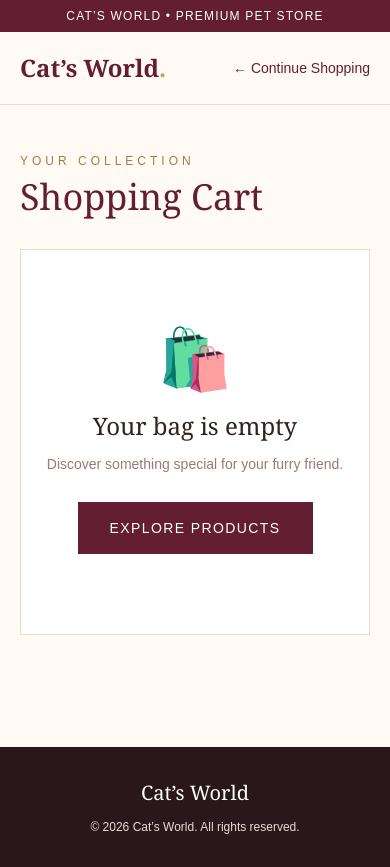
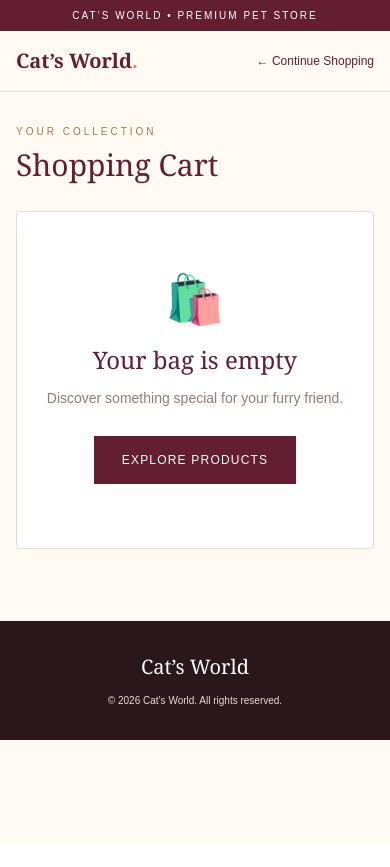
Before and after one commit to taruk7233-ai/cats-world-store, a Next.js app: page /cart in a window 390 px wide. After the commit the page ends 844 px from the top, so only its background shows below. Built offline with nearby package versions, Linux system fonts and the light colour scheme.

Commit message:
Refactor cart page layout and styles
Updated layout and styling for the cart page, including header, footer, and product display adjustments.

```diff
--- a/src/app/cart/page.tsx
+++ b/src/app/cart/page.tsx
@@ -111,40 +111,57 @@ export default function CartPage() {
   }
 
   return (
-    <main className="min-h-screen bg-[#fffaf4] text-[#30221f]">
-      <div className="bg-[#641e32] text-white text-center py-2 text-xs tracking-widest">
+    <main className="min-h-screen bg-[#fffaf4] text-[#30221f] overflow-x-hidden">
+
+      {/* Top Bar */}
+      <div className="bg-[#641e32] text-white text-center py-2 px-2 text-[10px] sm:text-xs tracking-[2px]">
         CAT’S WORLD • PREMIUM PET STORE
       </div>
 
-      <header className="border-b border-[#eadbd2] px-5 py-5">
-        <div className="max-w-6xl mx-auto flex justify-between items-center">
+      {/* Header */}
+      <header className="border-b border-[#eadbd2] px-4 sm:px-6 py-4">
+        <div className="max-w-6xl mx-auto flex justify-between items-center gap-3">
           <Link
             href="/"
-            className="text-2xl font-serif font-bold text-[#641e32]"
+            className="text-xl sm:text-2xl font-serif font-bold text-[#641e32] whitespace-nowrap"
           >
             Cat’s World<span className="text-[#c69b59]">.</span>
           </Link>
 
-          <Link href="/" className="text-sm text-[#641e32]">
+          <Link
+            href="/"
+            className="text-xs sm:text-sm text-[#641e32] hover:underline"
+          >
             ← Continue Shopping
           </Link>
         </div>
       </header>
 
-      <section className="max-w-6xl mx-auto px-5 py-12">
-        <p className="text-xs tracking-[4px] text-[#a77b45]">
+      {/* Cart Section */}
+      <section className="max-w-6xl mx-auto px-4 sm:px-6 py-8 sm:py-12">
+
+        <p className="text-[10px] sm:text-xs tracking-[3px] text-[#a77b45]">
           YOUR COLLECTION
         </p>
 
-        <h1 className="font-serif text-4xl text-[#641e32] mt-2 mb-8">
+        <div className="flex justify-between items-end gap-3 mb-7">
+          <h1 className="font-serif text-3xl sm:text-4xl text-[#641e32] mt-2">
             Shopping Cart
           </h1>
 
+          {totalItems > 0 && (
+            <span className="text-xs sm:text-sm text-[#987c70] pb-1">
+              {totalItems} Items
+            </span>
+          )}
+        </div>
+
+        {/* Empty Cart */}
         {totalItems === 0 ? (
-          <div className="bg-white border border-[#eadbd2] text-center py-20 px-5">
-            <p className="text-6xl">🛍️</p>
+          <div className="bg-white border border-[#eadbd2] rounded-sm text-center py-16 sm:py-20 px-5">
+            <p className="text-5xl sm:text-6xl">🛍️</p>
 
-            <h2 className="font-serif text-2xl mt-5">
+            <h2 className="font-serif text-2xl mt-5 text-[#641e32]">
               Your bag is empty
             </h2>
 
@@ -154,153 +171,202 @@ export default function CartPage() {
 
             <Link
               href="/"
-              className="inline-block mt-7 bg-[#641e32] text-white px-8 py-4 text-sm tracking-widest"
+              className="inline-block mt-7 bg-[#641e32] text-white px-7 sm:px-8 py-4 text-xs sm:text-sm tracking-widest"
             >
               EXPLORE PRODUCTS
             </Link>
           </div>
         ) : (
-          <div className="grid lg:grid-cols-3 gap-8">
-            <div className="lg:col-span-2 bg-white border border-[#eadbd2] p-5 md:p-7">
-              <div className="flex justify-between border-b border-[#eadbd2] pb-4 mb-5">
-                <h2 className="font-serif text-xl text-[#641e32]">
+
+          <div className="grid grid-cols-1 lg:grid-cols-3 gap-6 lg:gap-8 items-start">
+
+            {/* Products */}
+            <div className="lg:col-span-2 bg-white border border-[#eadbd2] p-4 sm:p-6 md:p-7">
+
+              <div className="flex justify-between items-center border-b border-[#eadbd2] pb-4 mb-5">
+                <h2 className="font-serif text-lg sm:text-xl text-[#641e32]">
                   Your Products
                 </h2>
 
-                <span className="text-sm text-[#987c70]">
+                <span className="text-xs sm:text-sm text-[#987c70]">
                   {totalItems} Items
                 </span>
               </div>
 
-              <div className="space-y-6">
+              <div className="space-y-5">
+
                 {products
                   .filter((product) => cart[product.id])
                   .map((product) => (
+
                     <div
                       key={product.id}
-                      className="flex gap-4 border-b border-[#eadbd2] pb-6"
+                      className="border-b border-[#eadbd2] pb-5 last:border-0 last:pb-0"
                     >
+
+                      {/* Product Information */}
+                      <div className="flex gap-3 sm:gap-5 items-start">
+
                         <img
                           src={product.image}
                           alt={product.name}
-                        className="w-24 h-24 md:w-32 md:h-32 object-cover"
+                          className="w-20 h-20 sm:w-28 sm:h-28 md:w-32 md:h-32 object-cover flex-shrink-0 rounded-sm bg-[#fffaf4]"
                         />
 
-                      <div className="flex-1">
-                        <p className="text-[10px] tracking-widest text-[#a77b45]">
+                        <div className="flex-1 min-w-0">
+
+                          <p className="text-[9px] sm:text-[10px] tracking-[2px] text-[#a77b45]">
                             {product.category.toUpperCase()}
                           </p>
 
-                        <h3 className="font-serif text-base md:text-lg mt-1">
+                          <h3 className="font-serif text-base sm:text-lg text-[#30221f] mt-1 break-words">
                             {product.name}
                           </h3>
 
-                        <p className="text-[#641e32] font-semibold mt-2">
-                          {product.price} SAR
+                          <p className="text-[#641e32] font-semibold text-sm sm:text-base mt-2">
+                            {product.price.toFixed(2)} SAR
                           </p>
 
-                        <div className="flex items-center gap-3 mt-4">
+                          {/* Quantity Controls */}
+                          <div className="flex flex-wrap items-center gap-2 sm:gap-3 mt-4">
+
+                            <div className="flex items-center border border-[#d8c5b9]">
+
                               <button
+                                type="button"
+                                aria-label="Decrease quantity"
                                 onClick={() =>
                                   changeQuantity(product.id, -1)
                                 }
-                            className="border border-[#d8c5b9] px-3 py-1"
+                                className="w-10 h-10 text-lg text-[#641e32] hover:bg-[#fff4ed]"
                               >
                                 −
                               </button>
 
-                          <span>{cart[product.id]}</span>
+                              <span className="min-w-9 text-center text-sm font-medium">
+                                {cart[product.id]}
+                              </span>
 
                               <button
+                                type="button"
+                                aria-label="Increase quantity"
                                 onClick={() =>
                                   changeQuantity(product.id, 1)
                                 }
                                 disabled={cart[product.id] >= 999}
-                            className="border border-[#d8c5b9] px-3 py-1 disabled:opacity-40"
+                                className="w-10 h-10 text-lg text-[#641e32] hover:bg-[#fff4ed] disabled:opacity-40"
                               >
                                 +
                               </button>
 
+                            </div>
+
                             <button
+                              type="button"
                               onClick={() =>
                                 changeQuantity(
                                   product.id,
                                   -cart[product.id]
                                 )
                               }
-                            className="text-xs text-red-700 ml-3"
+                              className="text-xs text-red-700 hover:underline px-2 py-2"
                             >
                               Remove
                             </button>
+
                           </div>
                         </div>
 
-                      <div className="font-semibold text-[#641e32] text-sm">
-                        {(
-                          product.price * cart[product.id]
-                        ).toFixed(2)}{" "}
-                        SAR
                       </div>
+
+                      {/* Product Total */}
+                      <div className="flex justify-between items-center mt-4 bg-[#fffaf4] px-3 py-3">
+                        <span className="text-xs text-[#987c70]">
+                          Item Total
+                        </span>
+
+                        <span className="font-semibold text-sm text-[#641e32]">
+                          {(product.price * cart[product.id]).toFixed(2)} SAR
+                        </span>
                       </div>
+
+                    </div>
+
                   ))}
+
               </div>
             </div>
 
-            <aside className="bg-white border border-[#eadbd2] p-6 h-fit">
-              <h2 className="font-serif text-2xl text-[#641e32] border-b border-[#eadbd2] pb-4">
+            {/* Order Summary */}
+            <aside className="bg-white border border-[#eadbd2] p-5 sm:p-6 lg:sticky lg:top-5">
+
+              <h2 className="font-serif text-xl sm:text-2xl text-[#641e32] border-b border-[#eadbd2] pb-4">
                 Order Summary
               </h2>
 
-              <div className="flex justify-between mt-6 text-sm">
+              <div className="flex justify-between mt-6 text-sm gap-3">
                 <span>Items ({totalItems})</span>
-                <span>{subtotal.toFixed(2)} SAR</span>
+                <span className="font-medium">
+                  {subtotal.toFixed(2)} SAR
+                </span>
               </div>
 
-              <div className="flex justify-between mt-4 text-sm">
+              <div className="flex justify-between mt-4 text-sm gap-3">
                 <span>Delivery</span>
-                <span className="text-[#987c70]">
+                <span className="text-[#987c70] text-right">
                   Calculated at checkout
                 </span>
               </div>
 
-              <div className="border-t border-[#eadbd2] mt-6 pt-5 flex justify-between font-semibold text-lg">
+              <div className="border-t border-[#eadbd2] mt-6 pt-5 flex justify-between font-semibold text-base sm:text-lg gap-3">
                 <span>Subtotal</span>
-                <span className="text-[#641e32]">
+                <span className="text-[#641e32] whitespace-nowrap">
                   {subtotal.toFixed(2)} SAR
                 </span>
               </div>
 
-              <p className="text-xs text-[#987c70] mt-3">
+              <p className="text-xs text-[#987c70] mt-3 leading-relaxed">
                 Final delivery charges will be calculated at checkout.
               </p>
 
               <Link
                 href="/checkout"
-                className="block w-full bg-[#641e32] hover:bg-[#842b45] text-white py-4 mt-7 text-sm tracking-widest text-center"
+                className="flex items-center justify-center w-full bg-[#641e32] hover:bg-[#842b45] text-white min-h-14 px-3 py-4 mt-7 text-xs sm:text-sm tracking-wider text-center transition-colors"
               >
                 PROCEED TO CHECKOUT →
               </Link>
 
               <Link
                 href="/"
-                className="block text-center border border-[#641e32] text-[#641e32] py-3 mt-3 text-sm"
+                className="flex items-center justify-center w-full border border-[#641e32] text-[#641e32] min-h-12 py-3 mt-3 text-xs sm:text-sm hover:bg-[#fffaf4]"
               >
                 CONTINUE SHOPPING
               </Link>
+
+              <p className="text-center text-[10px] text-[#987c70] mt-5">
+                Thank you for shopping with Cat’s World.
+              </p>
+
             </aside>
+
           </div>
         )}
+
       </section>
 
-      <footer className="bg-[#29171c] text-[#eadbd2] text-center py-8 mt-16">
+      {/* Footer */}
+      <footer className="bg-[#29171c] text-[#eadbd2] text-center py-8 mt-10 sm:mt-16 px-4">
+
         <p className="font-serif text-xl text-white">
           Cat’s World
         </p>
 
-        <p className="text-xs mt-3">
+        <p className="text-[10px] sm:text-xs mt-3">
           © 2026 Cat’s World. All rights reserved.
         </p>
+
       </footer>
+
     </main>
   );
                       }
```
Lines whose indentation alone changed are shown as unchanged.
